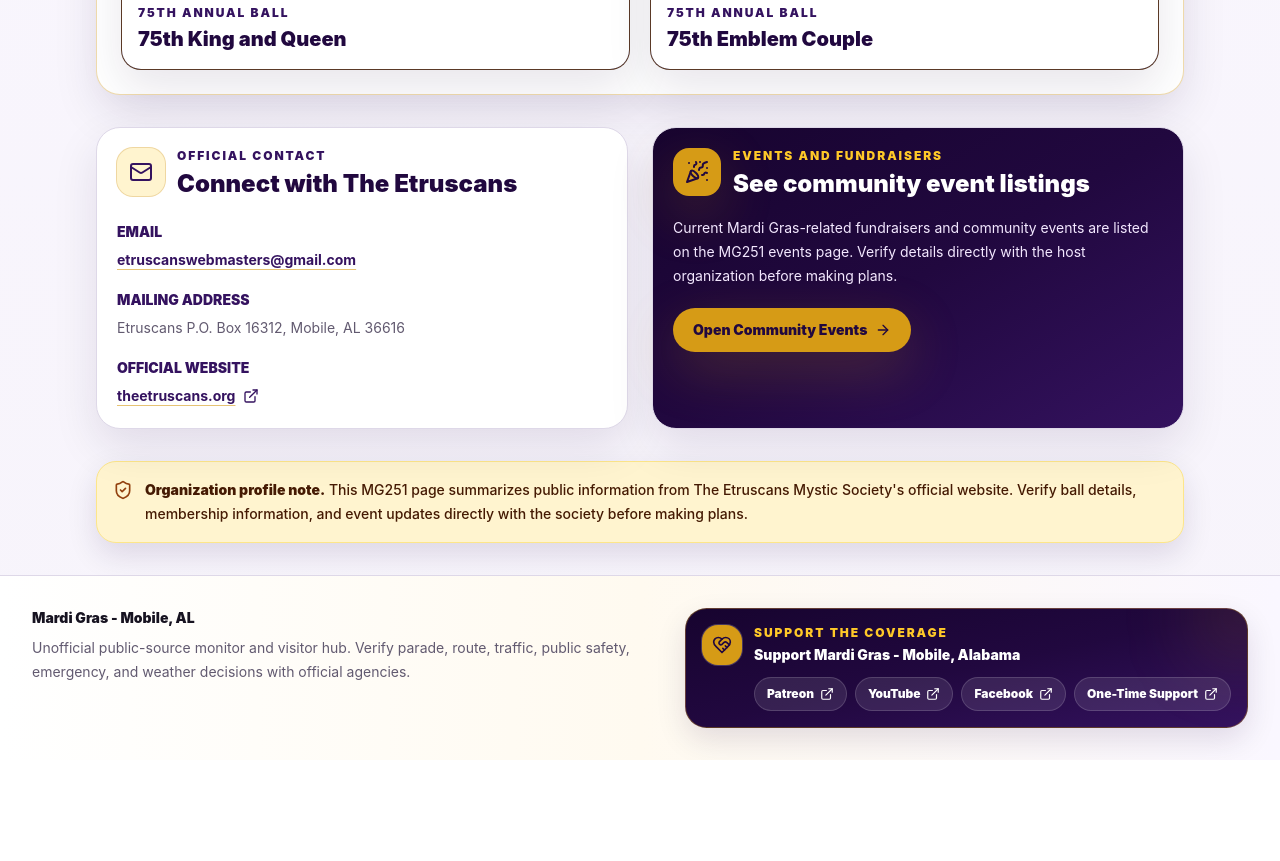
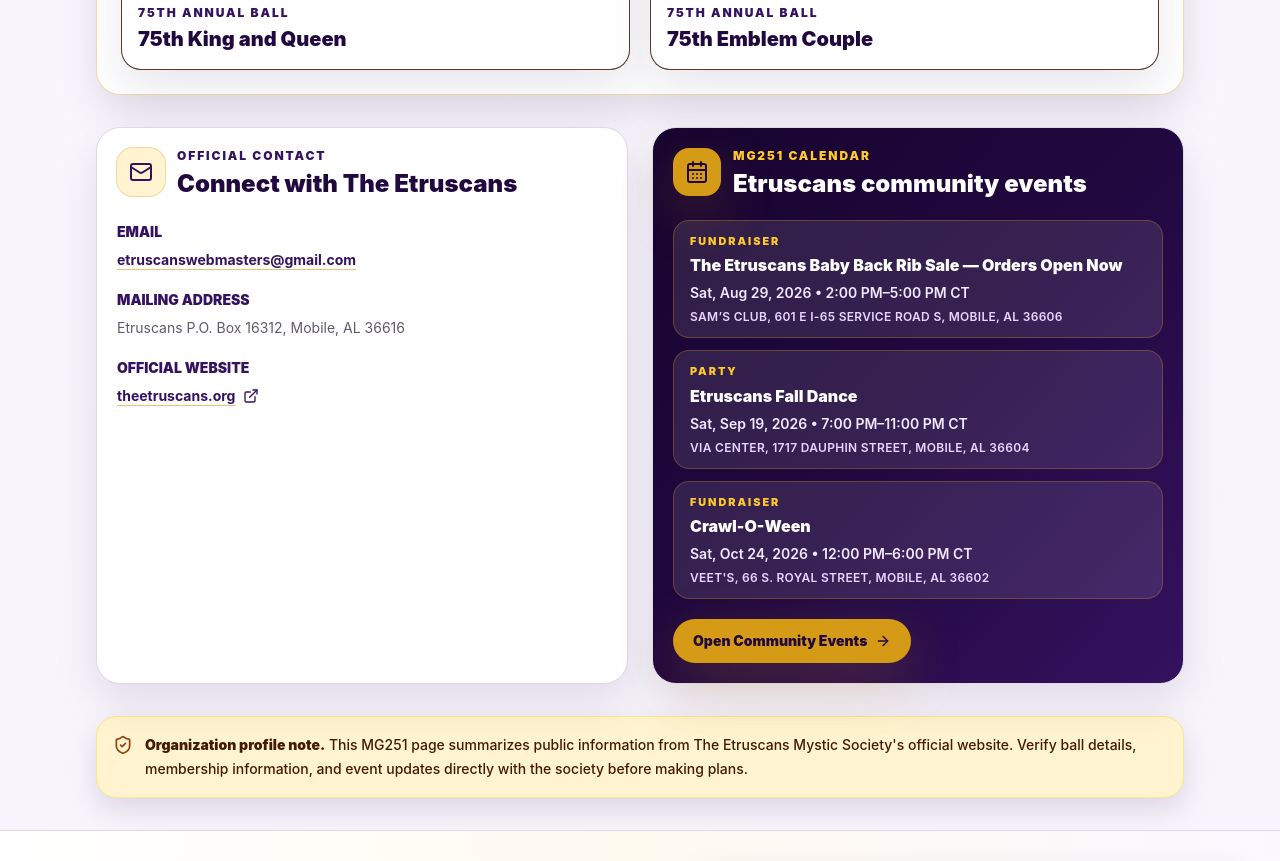
Before and after one commit to TheCryptoArborist/251mardigras, a Next.js app: page /mystic-societies/etruscans in a window 1280 px wide. Shown: the part 1840-2701 px from the top of the page. Before the commit the page ends 2600 px from the top, so only its background shows below. Built offline with nearby package versions, Linux system fonts and the light colour scheme.

Commit message:
Add Etruscans community events panel

```diff
--- a/src/app/mystic-societies/etruscans/page.tsx
+++ b/src/app/mystic-societies/etruscans/page.tsx
@@ -2,8 +2,14 @@
 import Image from "next/image";
 import Link from "next/link";
 import type { Metadata } from "next";
-import { ArrowRight, ExternalLink, Mail, PartyPopper, ShieldCheck } from "lucide-react";
+import { ArrowRight, CalendarDays, ExternalLink, Mail, ShieldCheck } from "lucide-react";
 import { EventCountdown } from "@/components/EventCountdown";
+import {
+  formatCommunityEventDate,
+  fullEventLocation,
+  getApprovedCommunityEvents,
+  type CommunityEvent
+} from "@/lib/community-events";
 
 const officialWebsiteUrl = "https://theetruscans.org";
 const officialEmail = "etruscanswebmasters@gmail.com";
@@ -38,6 +44,11 @@
 const profileFacts = ["Organized 1950", "Husband-and-wife non-parading organization", "76th Ball • January 9, 2027"];
 
 export default function EtruscansMysticSocietyPage() {
+  const etruscansEvents = getApprovedCommunityEvents().filter((event) => {
+    const searchableText = `${event.organization} ${event.title}`.toLowerCase();
+    return searchableText.includes("etruscan");
+  });
+
   return (
     <div>
       <section className="relative overflow-hidden border-b border-parade-gold/30 bg-gradient-to-br from-parade-purpleDeep via-parade-purpleDark to-parade-purple text-white">
@@ -164,26 +175,7 @@
             </dl>
           </article>
 
-          <article className="rounded-[1.5rem] border border-parade-line bg-gradient-to-br from-parade-purpleDeep via-parade-purpleDark to-parade-purple p-5 text-white shadow-card">
-            <div className="flex items-start gap-3">
-              <div className="grid h-12 w-12 shrink-0 place-items-center rounded-2xl bg-parade-gold text-parade-purpleDark shadow-glow">
-                <PartyPopper className="h-6 w-6" aria-hidden="true" />
-              </div>
-              <div>
-                <p className="text-xs font-black uppercase tracking-[0.16em] text-parade-goldBright">Events and fundraisers</p>
-                <h2 className="mt-1 text-2xl font-black text-white">See community event listings</h2>
-              </div>
-            </div>
-            <p className="mt-4 text-sm leading-6 text-purple-100">
-              Current Mardi Gras-related fundraisers and community events are listed on the MG251 events page. Verify details directly with the host organization before making plans.
-            </p>
-            <Link
-              href="/events"
-              className="mt-5 inline-flex items-center justify-center gap-2 rounded-full bg-parade-gold px-5 py-3 text-sm font-black text-parade-purpleDark shadow-glow transition hover:-translate-y-0.5 hover:bg-parade-goldBright"
-            >
-              Open Community Events <ArrowRight className="h-4 w-4" aria-hidden="true" />
-            </Link>
-          </article>
+          <EtruscansEventsPanel events={etruscansEvents} />
         </section>
 
         <section className="rounded-[1.25rem] border border-amber-200 bg-parade-goldSoft p-4 shadow-civic">
@@ -221,3 +213,54 @@
     </article>
   );
 }
+
+function EtruscansEventsPanel({ events }: { events: CommunityEvent[] }) {
+  const displayedEvents = events.slice(0, 4);
+
+  return (
+    <article className="rounded-[1.5rem] border border-parade-line bg-gradient-to-br from-parade-purpleDeep via-parade-purpleDark to-parade-purple p-5 text-white shadow-card">
+      <div className="flex items-start gap-3">
+        <div className="grid h-12 w-12 shrink-0 place-items-center rounded-2xl bg-parade-gold text-parade-purpleDark shadow-glow">
+          <CalendarDays className="h-6 w-6" aria-hidden="true" />
+        </div>
+        <div>
+          <p className="text-xs font-black uppercase tracking-[0.16em] text-parade-goldBright">MG251 calendar</p>
+          <h2 className="mt-1 text-2xl font-black text-white">Etruscans community events</h2>
+        </div>
+      </div>
+
+      {displayedEvents.length > 0 ? (
+        <div className="mt-5 space-y-3">
+          {displayedEvents.map((event) => (
+            <EtruscansEventCard key={event.id} event={event} />
+          ))}
+        </div>
+      ) : (
+        <p className="mt-5 text-sm leading-6 text-purple-100">
+          No Etruscans community event listings are currently posted on MG251. Check the official society website for the latest updates.
+        </p>
+      )}
+
+      <Link
+        href="/events"
+        className="mt-5 inline-flex items-center justify-center gap-2 rounded-full bg-parade-gold px-5 py-3 text-sm font-black text-parade-purpleDark shadow-glow transition hover:-translate-y-0.5 hover:bg-parade-goldBright"
+      >
+        Open Community Events <ArrowRight className="h-4 w-4" aria-hidden="true" />
+      </Link>
+    </article>
+  );
+}
+
+function EtruscansEventCard({ event }: { event: CommunityEvent }) {
+  return (
+    <Link
+      href={`/events/${event.slug}`}
+      className="group block rounded-2xl border border-parade-gold/30 bg-white/10 px-4 py-3 text-purple-50 transition hover:-translate-y-0.5 hover:bg-white/15"
+    >
+      <p className="text-[0.68rem] font-black uppercase tracking-[0.18em] text-parade-goldBright">{event.eventType}</p>
+      <h3 className="mt-1 text-base font-black text-white group-hover:text-parade-goldBright">{event.title}</h3>
+      <p className="mt-1 text-sm font-semibold leading-6 text-purple-100">{formatCommunityEventDate(event)}</p>
+      <p className="mt-1 text-xs font-semibold uppercase tracking-wide text-purple-200">{fullEventLocation(event)}</p>
+    </Link>
+  );
+}
```
